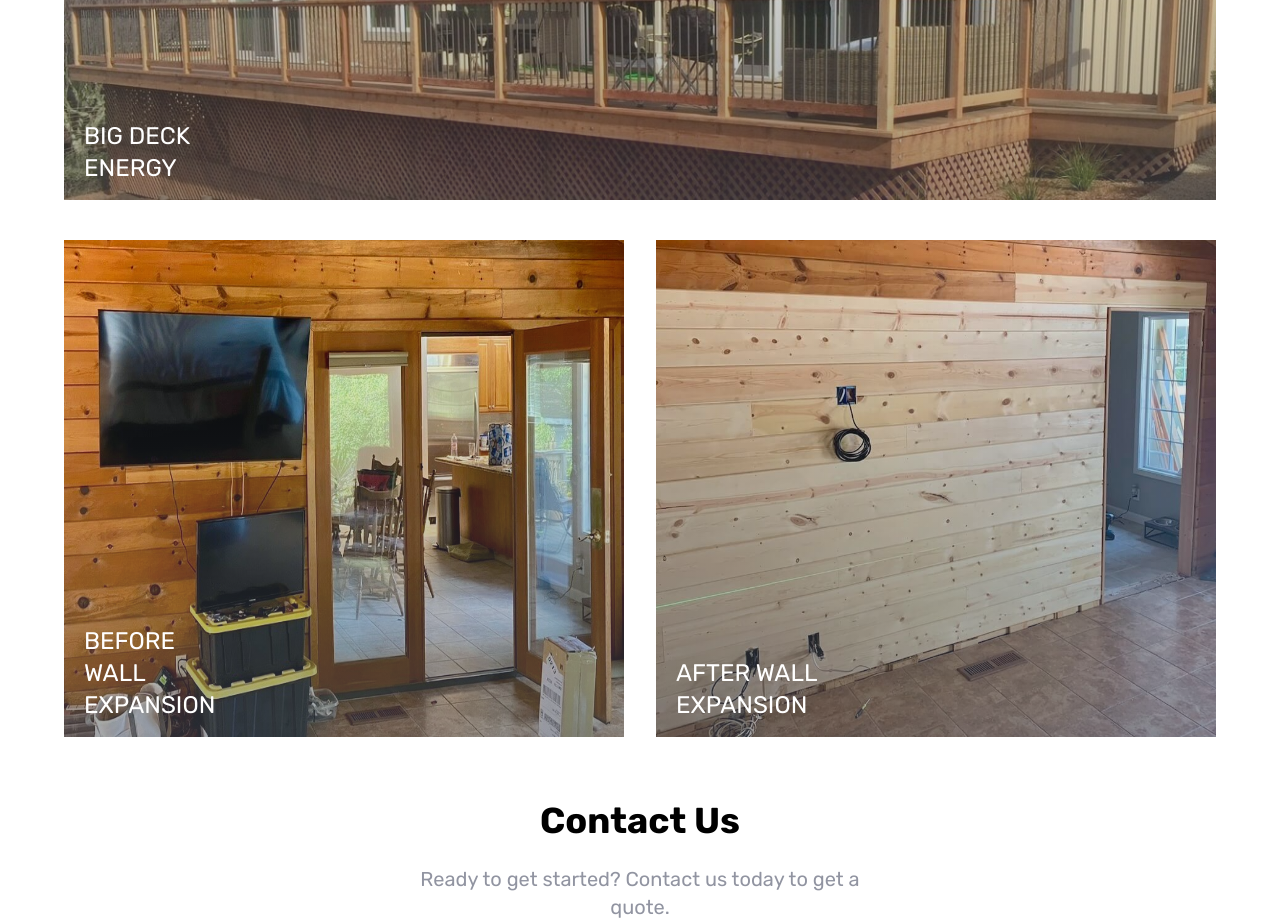
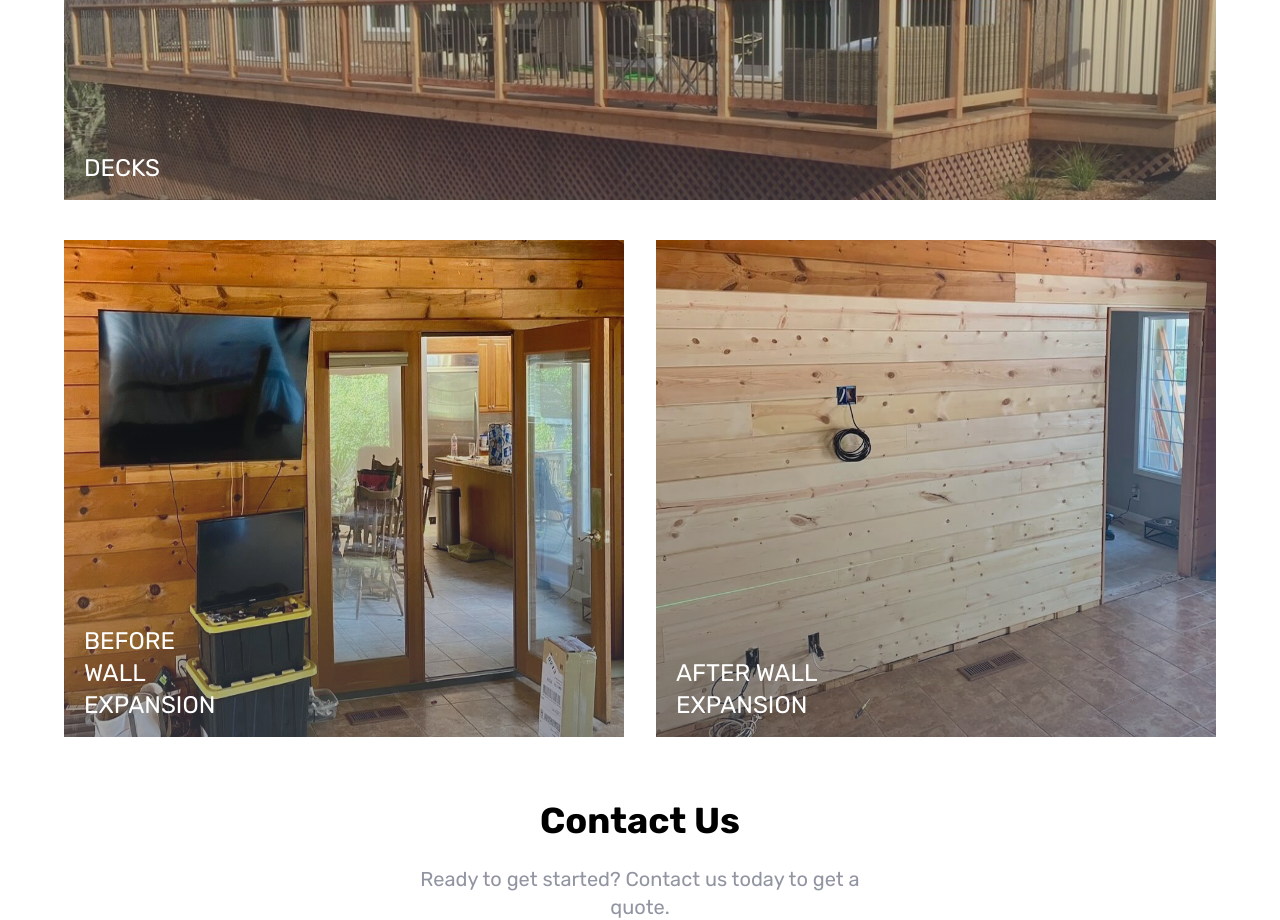
Before and after one commit to nick-noob/barron-contracting, a website: page index.html in a window 1280 px wide. Shown: the part 4700-5620 px from the top of the page. Drawn offline with Linux system fonts and the light colour scheme.

Commit message:
Remove Big Deck Energy -- very sad

```diff
--- a/index.html
+++ b/index.html
@@ -444,7 +444,7 @@
               <div class="item-gradient"></div>
               <!-- Item Text -->
               <h5>
-                Big Deck Energy
+                Decks
               </h5>
              </div>
           </div>
```
